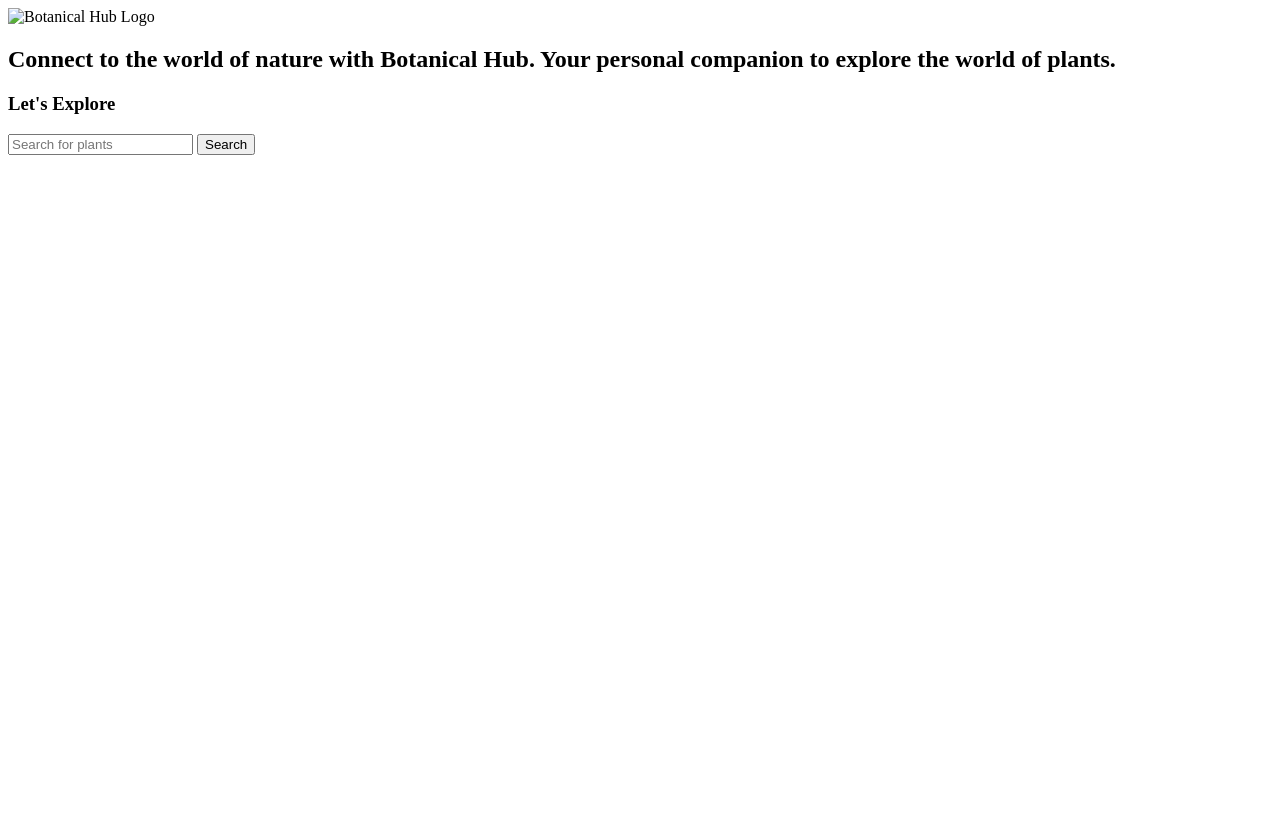
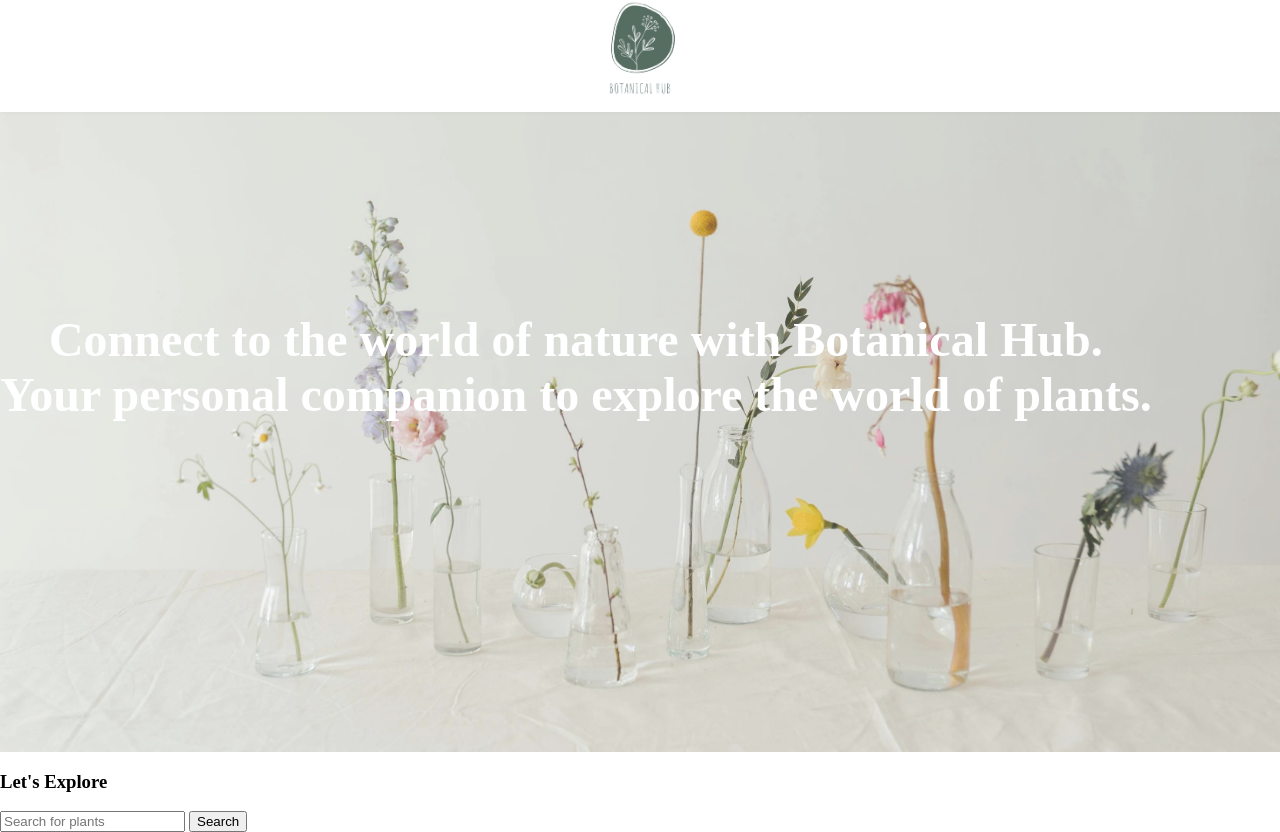
Before and after one commit to dawnercreative/phase1-botanical, a plain HTML site: page index.html in a window 1280 px wide. Before the commit the page ends 800 px from the top, so only its background shows below. Drawn offline with Linux system fonts and the light colour scheme.

Commit message:
Create header section with logo and the banner section with text and background image

```diff
--- a/index.html
+++ b/index.html
@@ -13,14 +13,16 @@
 
     <header>
         <div class="logo">
-            <img src="botanicalhublogo.svg" alt="Botanical Hub Logo">
+            <img src="botanicalhublogo.png" alt="Botanical Hub Logo">
         </div>
-        <div class="heart" id="heart"></div>
     </header>
 
     <section class="banner">
-        <h2>Connect to the world of nature with Botanical Hub. Your personal companion to explore the world of plants.
-        </h2>
+        <div class="banner-text">
+            <h2>Connect to the world of nature with Botanical Hub.<br>Your personal companion to explore the world of
+                plants.
+            </h2>
+        </div>
     </section>
 
     <section>
--- a/style.css
+++ b/style.css
@@ -0,0 +1,35 @@
+body {
+    box-sizing: border-box;
+    margin: 0;
+}
+
+header {
+    height: 7rem;
+    box-shadow: 0 2px 4px 0 rgba(0, 0, 0, 0.1);
+}
+
+.logo {
+    display: flex;
+    justify-content: center;
+    align-items: center;
+}
+
+.logo>img {
+    height: 6rem;
+}
+
+.banner {
+    background-image: url("banner-2.jpg");
+    height: 40rem;
+    background-repeat: no-repeat;
+    background-size: cover;
+    opacity: 0.8;
+}
+
+.banner-text {
+    display: flex;
+    padding-top: 10rem;
+    font-size: 2rem;
+    text-align: center;
+    color: white;
+}
```
Also changed, not shown: banner-1.jpg (added), banner-2.jpg (added), botanicalhublogo.png (added), 2 other files.
